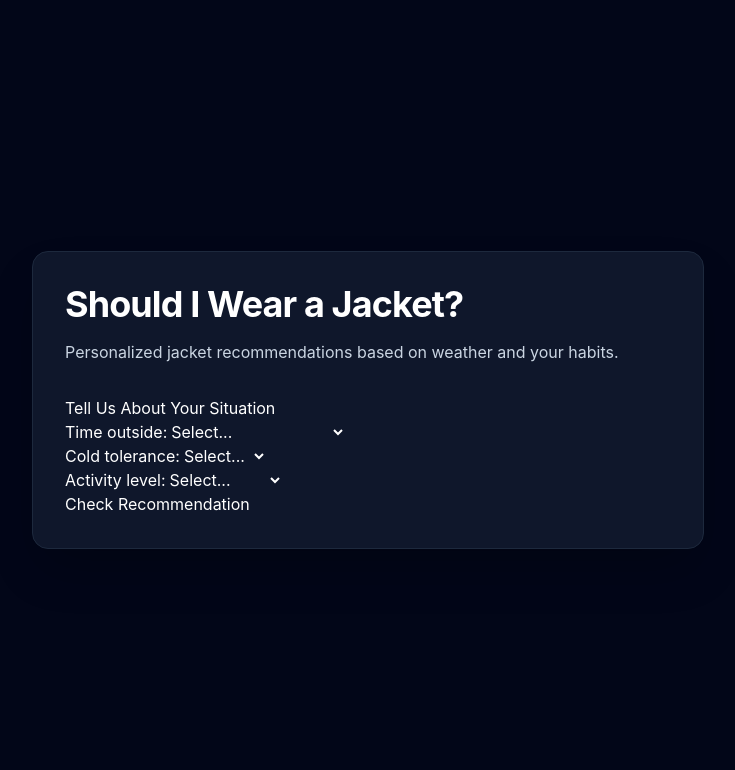
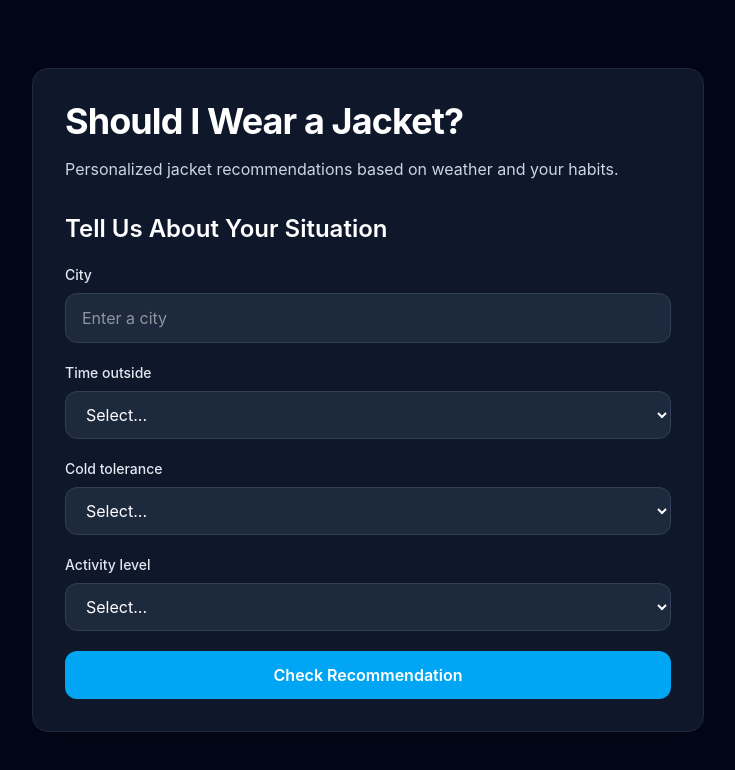
Before and after one commit to DanielBautista7799/jacket-checker, a React (Vite) app: page / in a window 1280 px wide. Shown: the top 770 px of the page, without its empty margins (272-1007 px from the left). Built offline with nearby package versions, Linux system fonts and the light colour scheme.

Commit message:
Refactored weather and recommendation display into components

```diff
--- a/src/components/JacketForm.jsx
+++ b/src/components/JacketForm.jsx
@@ -1,31 +1,40 @@
 import { useState } from "react";
 import { calculateJacketScore } from "../utils/calculateJacketScore";
 import { mapScoreToRecommendation } from "../utils/mapScoreToRecommendation";
+import useWeather from "../hooks/useWeather";
+import WeatherCard from "./WeatherCard";
+import RecommendationCard from "./RecommendationCard";
 
 function JacketForm() {
+const [city, setCity] = useState("");
 const [duration, setDuration] = useState("");
 const [tolerance, setTolerance] = useState("");
 const [activity, setActivity] = useState("");
 const [recommendation, setRecommendation] = useState("");
 
-const handleSubmit = (e) => {
+const { weather, loading, error, fetchWeather } = useWeather();
+
+const handleSubmit = async (e) => {
 e.preventDefault();
 
-if (!duration || !tolerance || !activity) {
+if (!city || !duration || !tolerance || !activity) {
     setRecommendation("Please fill out all fields first.");
     return;
 }
 
-const mockWeather = {
-    feelsLike: 48,
-    windSpeed: 12,
-    rainChance: 40,
+setRecommendation("");
+await fetchWeather(city);
 };
 
+const handleGenerateRecommendation = () => {
+if (!weather) return;
+
+const rainChance = 0;
+
 const score = calculateJacketScore({
-    feelsLike: mockWeather.feelsLike,
-    windSpeed: mockWeather.windSpeed,
-    rainChance: mockWeather.rainChance,
+    feelsLike: weather.feelsLike,
+    windSpeed: weather.windSpeed,
+    rainChance,
     duration,
     tolerance,
     activity,
@@ -33,17 +42,37 @@ const score = calculateJacketScore({
 
 const result = mapScoreToRecommendation(score);
 setRecommendation(result);
+};
 
-console.log("Score:", score);
-console.log("Recommendation:", result);
-};
 return (
-    <form onSubmit={handleSubmit}>
-    <h2>Tell Us About Your Situation</h2>
+<div className="space-y-6">
+    <form onSubmit={handleSubmit} className="space-y-5">
+    <h2 className="text-2xl font-semibold text-white">
+        Tell Us About Your Situation
+    </h2>
 
-    <div>
-        <label>Time outside:</label>
-        <select value={duration} onChange={(e) => setDuration(e.target.value)}>
+    <div className="space-y-2">
+        <label className="block text-sm font-medium text-slate-200">
+        City
+        </label>
+        <input
+        type="text"
+        placeholder="Enter a city"
+        value={city}
+        onChange={(e) => setCity(e.target.value)}
+        className="w-full rounded-xl border border-slate-700 bg-slate-800 px-4 py-3 text-white outline-none transition focus:border-sky-500"
+        />
+    </div>
+
+    <div className="space-y-2">
+        <label className="block text-sm font-medium text-slate-200">
+        Time outside
+        </label>
+        <select
+        value={duration}
+        onChange={(e) => setDuration(e.target.value)}
+        className="w-full rounded-xl border border-slate-700 bg-slate-800 px-4 py-3 text-white outline-none transition focus:border-sky-500"
+        >
         <option value="">Select...</option>
         <option value="short">Less than 10 minutes</option>
         <option value="medium">10–30 minutes</option>
@@ -51,9 +80,15 @@ return (
         </select>
     </div>
 
-    <div>
-        <label>Cold tolerance:</label>
-        <select value={tolerance} onChange={(e) => setTolerance(e.target.value)}>
+    <div className="space-y-2">
+        <label className="block text-sm font-medium text-slate-200">
+        Cold tolerance
+        </label>
+        <select
+        value={tolerance}
+        onChange={(e) => setTolerance(e.target.value)}
+        className="w-full rounded-xl border border-slate-700 bg-slate-800 px-4 py-3 text-white outline-none transition focus:border-sky-500"
+        >
         <option value="">Select...</option>
         <option value="cold">Run cold</option>
         <option value="normal">Normal</option>
@@ -61,9 +96,15 @@ return (
         </select>
     </div>
 
-    <div>
-        <label>Activity level:</label>
-        <select value={activity} onChange={(e) => setActivity(e.target.value)}>
+    <div className="space-y-2">
+        <label className="block text-sm font-medium text-slate-200">
+        Activity level
+        </label>
+        <select
+        value={activity}
+        onChange={(e) => setActivity(e.target.value)}
+        className="w-full rounded-xl border border-slate-700 bg-slate-800 px-4 py-3 text-white outline-none transition focus:border-sky-500"
+        >
         <option value="">Select...</option>
         <option value="still">Standing still</option>
         <option value="walk">Walking</option>
@@ -71,15 +112,27 @@ return (
         </select>
     </div>
 
-    <button type="submit">Check Recommendation</button>
+    <button
+        type="submit"
+        className="w-full rounded-xl bg-sky-500 px-4 py-3 font-semibold text-white transition hover:bg-sky-400"
+    >
+        {loading ? "Checking weather..." : "Check Recommendation"}
+    </button>
+    </form>
 
-    {recommendation && (
-        <div>
-    <h3>Recommendation:</h3>
-        <p>{recommendation}</p>
-        </div>
+    {error && (
+    <div className="rounded-2xl border border-red-500/30 bg-red-500/10 p-4 text-red-200">
+        {error}
+    </div>
     )}
-    </form>
+
+    <WeatherCard
+    weather={weather}
+    onGenerateRecommendation={handleGenerateRecommendation}
+    />
+
+    <RecommendationCard recommendation={recommendation} />
+</div>
 );
 }
 
--- /dev/null
+++ b/src/components/RecommendationCard.jsx
@@ -0,0 +1,12 @@
+function RecommendationCard({ recommendation }) {
+if (!recommendation) return null;
+
+return (
+<div className="rounded-2xl border border-slate-700 bg-slate-800/80 p-5">
+<h3 className="mb-2 text-lg font-semibold text-white">Recommendation</h3>
+<p className="text-slate-200">{recommendation}</p>
+</div>
+);
+}
+
+export default RecommendationCard;
--- /dev/null
+++ b/src/components/WeatherCard.jsx
@@ -0,0 +1,28 @@
+function WeatherCard({ weather, onGenerateRecommendation }) {
+if (!weather) return null;
+
+return (
+    <div className="rounded-2xl border border-slate-700 bg-slate-800/80 p-5 space-y-3">
+    <h3 className="text-lg font-semibold text-white">
+        Current Weather in {weather.city}
+    </h3>
+
+    <p className="text-slate-200">Temperature: {weather.temperature}°F</p>
+    <p className="text-slate-200">Feels like: {weather.feelsLike}°F</p>
+    <p className="text-slate-200">Wind speed: {weather.windSpeed} mph</p>
+    <p className="text-slate-200 capitalize">
+        Condition: {weather.description}
+    </p>
+
+    <button
+        type="button"
+        onClick={onGenerateRecommendation}
+        className="mt-2 w-full rounded-xl bg-emerald-500 px-4 py-3 font-semibold text-white transition hover:bg-emerald-400"
+    >
+        Generate Jacket Recommendation
+    </button>
+    </div>
+);
+}
+
+export default WeatherCard;
--- /dev/null
+++ b/src/hooks/useWeather.js
@@ -0,0 +1,51 @@
+import { useState } from "react";
+
+function useWeather() {
+const [weather, setWeather] = useState(null);
+const [loading, setLoading] = useState(false);
+const [error, setError] = useState("");
+
+const fetchWeather = async (city) => {
+    if (!city) return;
+
+    setLoading(true);
+    setError("");
+
+    try {
+    const apiKey = import.meta.env.VITE_OPENWEATHER_API_KEY;
+
+    const response = await fetch(
+        `https://api.openweathermap.org/data/2.5/weather?q=${city}&units=imperial&appid=${apiKey}`
+    );
+
+    if (!response.ok) {
+        const errorData = await response.json();
+        throw new Error(errorData.message || "Failed to fetch weather.");
+        }
+    const data = await response.json();
+
+    setWeather({
+        city: data.name,
+        temperature: data.main.temp,
+        feelsLike: data.main.feels_like,
+        windSpeed: data.wind.speed,
+        condition: data.weather[0].main,
+        description: data.weather[0].description,
+    });
+    } catch (err) {
+    setError(err.message || "Something went wrong.");
+    setWeather(null);
+    } finally {
+    setLoading(false);
+    }
+};
+
+return {
+    weather,
+    loading,
+    error,
+    fetchWeather,
+};
+}
+
+export default useWeather;
```
